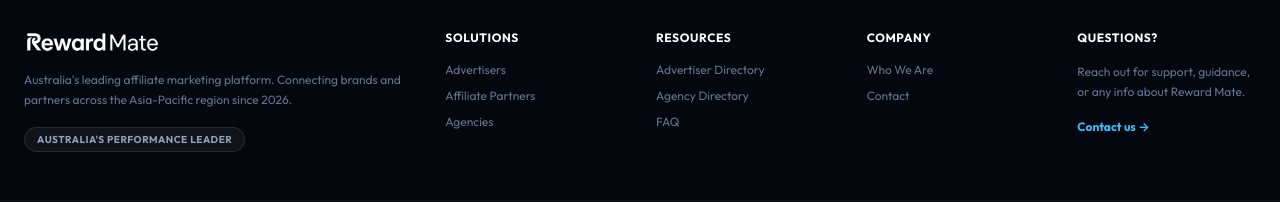
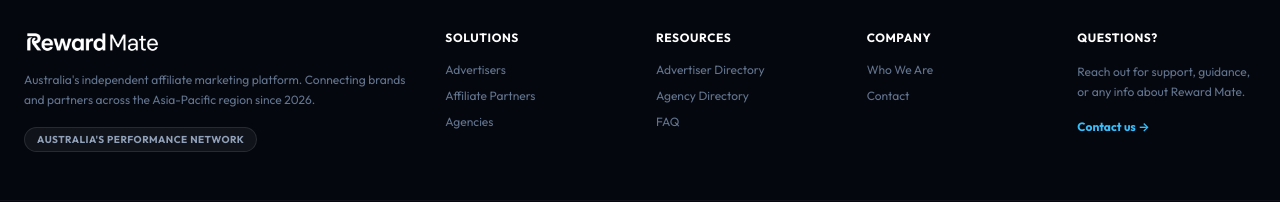
Before and after one commit to danieljproctor94-cmd/rewardmate, a React (Vite) app: page /contact in a window 1280 px wide. Shown: the part 1194-1396 px from the top of the page. Built offline with nearby package versions, Linux system fonts and the light colour scheme; no server answers.

Commit message:
feat: Replace all 'leading' claims with 'independent' across all public pages to ensure regulatory compliance

```diff
--- a/src/pages/public/About.tsx
+++ b/src/pages/public/About.tsx
@@ -298,10 +298,10 @@
               <img src="/rewardmate-logo-cropped.png" className="h-6 w-auto object-contain brightness-0 invert" alt="Reward Mate Logo" />
             </div>
             <p className="text-xs text-slate-500 leading-relaxed max-w-sm">
-              Australia's leading affiliate marketing platform. Connecting brands and partners across the Asia-Pacific region since 2026.
+              Australia's independent affiliate marketing platform. Connecting brands and partners across the Asia-Pacific region since 2026.
             </p>
             <div className="inline-block bg-white/5 border border-white/10 text-[10px] font-bold text-slate-400 px-3 py-1 rounded-full uppercase tracking-wider">
-              Australia's Performance Leader
+              Australia's Performance Network
             </div>
           </div>
 
--- a/src/pages/public/Contact.tsx
+++ b/src/pages/public/Contact.tsx
@@ -391,10 +391,10 @@
               <img src="/rewardmate-logo-cropped.png" className="h-6 w-auto object-contain brightness-0 invert" alt="Reward Mate Logo" />
             </div>
             <p className="text-xs text-slate-500 leading-relaxed max-w-sm">
-              Australia's leading affiliate marketing platform. Connecting brands and partners across the Asia-Pacific region since 2026.
+              Australia's independent affiliate marketing platform. Connecting brands and partners across the Asia-Pacific region since 2026.
             </p>
             <div className="inline-block bg-white/5 border border-white/10 text-[10px] font-bold text-slate-400 px-3 py-1 rounded-full uppercase tracking-wider">
-              Australia's Performance Leader
+              Australia's Performance Network
             </div>
           </div>
 
--- a/src/pages/public/Landing.tsx
+++ b/src/pages/public/Landing.tsx
@@ -17,7 +17,7 @@
     "name": "Reward Mate",
     "url": "https://rewardmate.com.au",
     "logo": "https://rewardmate.com.au/rewardmate-logo-cropped.png",
-    "description": "Australia's leading affiliate marketing network connecting high-intent publishers with premier advertisers on a risk-free CPA basis.",
+    "description": "Australia's independent affiliate marketing network connecting high-intent publishers with premier advertisers on a risk-free CPA basis.",
     "address": {
       "@type": "PostalAddress",
       "addressCountry": "AU"
@@ -29,7 +29,7 @@
   };
 
   useSEO({
-    title: "Reward Mate | Australia's Leading Affiliate & CPA Network",
+    title: "Reward Mate | Australia's Independent Affiliate & CPA Network",
     description: "Reward Mate connects premium Australian publishers with premier brands. Acquire customers on a 100% risk-free CPA affiliate basis or earn top revenues today.",
     schema
   });
@@ -97,7 +97,7 @@
   const faqs = [
     {
       q: "What is Reward Mate?",
-      a: "Reward Mate is Australia's leading affiliate marketing network. We connect brands looking for risk-free sales (Advertisers) with creators, media buyers, and website owners (Publishers) who promote those brands for a commission."
+      a: "Reward Mate is Australia's independent affiliate marketing network. We connect brands looking for risk-free sales (Advertisers) with creators, media buyers, and website owners (Publishers) who promote those brands for a commission."
     },
     {
       q: "How does the tracking work?",
@@ -117,7 +117,7 @@
       {/* Top Banner (Revolut Announcement style) */}
       <div className="bg-[#0047FF] text-white text-center py-2 px-4 text-[10px] sm:text-xs font-bold tracking-wide flex items-center justify-center gap-1 z-[60] relative">
         <span className="hidden sm:inline">Australia's premier performance affiliate network.</span>
-        <span className="sm:hidden">Australia's leading affiliate network.</span>
+        <span className="sm:hidden">Australia's independent affiliate network.</span>
         <a href={getAppUrl('/register')} className="underline hover:text-blue-100 transition-colors flex items-center gap-0.5 ml-1">
           Open account →
         </a>
@@ -423,7 +423,7 @@
                   </div>
                   <h3 className="text-2xl md:text-3xl font-extrabold text-slate-900 tracking-tight">Monetize Your Traffic at High Payouts</h3>
                   <p className="text-slate-500 leading-relaxed">
-                    Partner with Australia's leading advertisers in retail, finance, utilities, and telecom. Access custom promo codes, unique links, and high CPA commissions.
+                    Partner with premium Australian advertisers in retail, finance, utilities, and telecom. Access custom promo codes, unique links, and high CPA commissions.
                   </p>
                   <ul className="space-y-3.5">
                     {[
@@ -710,10 +710,10 @@
               <img src="/rewardmate-logo-cropped.png" className="h-6 w-auto object-contain brightness-0 invert" alt="Reward Mate Logo" />
             </div>
             <p className="text-xs text-slate-500 leading-relaxed max-w-sm">
-              Australia's leading affiliate marketing platform. Connecting brands and partners across the Asia-Pacific region since 2026.
+              Australia's independent affiliate marketing platform. Connecting brands and partners across the Asia-Pacific region since 2026.
             </p>
             <div className="inline-block bg-white/5 border border-white/10 text-[10px] font-bold text-slate-400 px-3 py-1 rounded-full uppercase tracking-wider">
-              Australia's Performance Leader
+              Australia's Performance Network
             </div>
             <div className="flex space-x-3 pt-2">
               <a href="#" className="h-8 w-8 rounded-full border border-white/10 flex items-center justify-center hover:border-white/30 hover:bg-white/5 hover:text-white transition-all">
--- a/src/pages/public/Terms.tsx
+++ b/src/pages/public/Terms.tsx
@@ -316,7 +316,7 @@
               <img src="/rewardmate-logo-cropped.png" className="h-6 w-auto object-contain brightness-0 invert" alt="Reward Mate Logo" />
             </div>
             <p className="text-xs text-slate-550 leading-relaxed max-w-sm">
-              Australia's leading affiliate marketing platform. Connecting brands and partners across the Asia-Pacific region since 2026.
+              Australia's independent affiliate marketing platform. Connecting brands and partners across the Asia-Pacific region since 2026.
             </p>
             <div className="inline-block bg-white/5 border border-white/10 text-[10px] font-bold text-slate-400 px-3 py-1 rounded-full uppercase tracking-wider">
               ACN: 700 041 676
```
